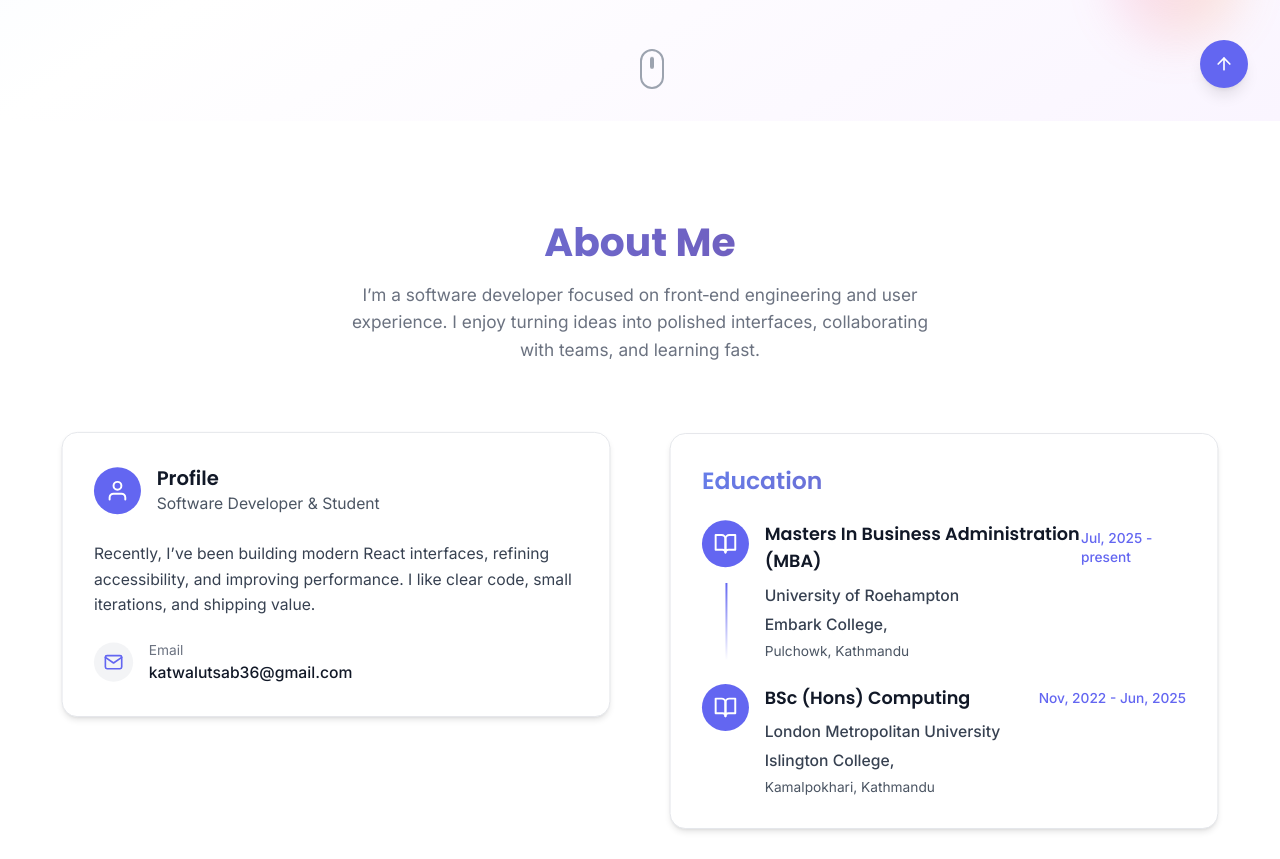
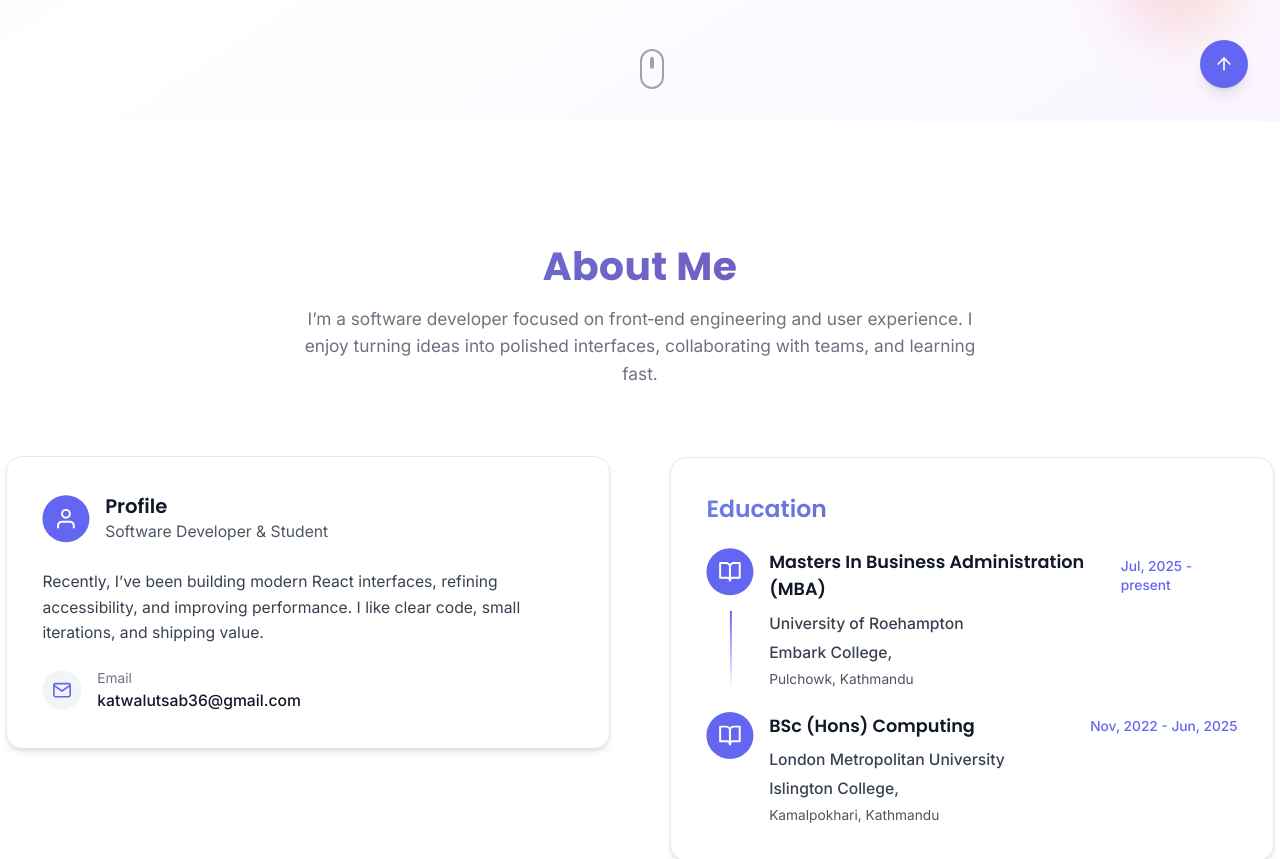
Before and after one commit to BOMBxBAHADUR/my-portfolio, a React (Create React App) app: page / in a window 1280 px wide. Shown: the part 680-1539 px from the top of the page. Built offline with nearby package versions, Linux system fonts and the light colour scheme.

Commit message:
style(layout): widen container ~10% (1584px), keep text scale; adjust spacing for more open feel

```diff
--- a/src/App.css
+++ b/src/App.css
@@ -30,6 +30,19 @@
 
 /* Keep content above ::before */
 .site-gradient > * { position: relative; z-index: 1; }
+
+/* Global typography tweaks for a more open feel */
+h1, h2 {
+  letter-spacing: 0.01em;
+}
+
+/* Space out stacked sections slightly more on large screens */
+@media (min-width: 1024px) {
+  .section {
+    padding-top: 6.5rem;
+    padding-bottom: 6.5rem;
+  }
+}
 
 /* Smooth scrolling for the entire app */
 html {
--- a/src/index.css
+++ b/src/index.css
@@ -60,13 +60,13 @@ h1, h2, h3, h4, h5, h6 {
 }
 
 .container {
-  max-width: 1200px;
+  max-width: 1584px; /* ~10% wider than 1440 for a slightly wider layout */
   margin: 0 auto;
-  padding: 0 1rem;
+  padding: 0; /* rely on px-4 in markup for side padding */
 }
 
 .section {
-  padding: 5rem 0;
+  padding: 6.5rem 0; /* keep comfortable, not exaggerated vertical space */
   background-color: var(--bg-primary);
   transition: background-color 0.3s ease;
 }
@@ -86,8 +86,8 @@ h1, h2, h3, h4, h5, h6 {
   font-size: 1.1rem;
   color: var(--text-secondary);
   text-align: center;
-  margin-bottom: 3rem;
-  max-width: 600px;
+  margin-bottom: 4rem; /* more spacing under subtitle */
+  max-width: 720px; /* allow wider subtitle lines */
   margin-left: auto;
   margin-right: auto;
 }
@@ -133,10 +133,18 @@ h1, h2, h3, h4, h5, h6 {
 .card {
   background: var(--bg-primary);
   border-radius: 1rem;
-  padding: 2rem;
+  padding: 2.25rem; /* roomier cards */
   box-shadow: var(--shadow-md);
   transition: all 0.3s ease;
   border: 1px solid var(--border-color);
+}
+
+/* Desktop: increase card padding and grid gaps for a spacious feel */
+@media (min-width: 1024px) {
+  /* keep card padding moderate; let width, not padding, provide space */
+  .card { padding: 2.25rem; }
+  /* do not force a global grid gap; let per-section classes control it */
+  .container { max-width: 1584px; }
 }
 
 .card:hover {
@@ -363,6 +371,19 @@ h1, h2, h3, h4, h5, h6 {
   }
 }
 
+
+html {
+  font-size: 16px;
+}
+
+/* Scale up base size on larger screens for more open layout */
+@media (min-width: 1024px) {
+  html { font-size: 16px; } /* no zooming text on desktop */
+}
+@media (min-width: 1536px) {
+  html { font-size: 16px; }
+}
+
 /* Fix iOS zoom on inputs by setting base font-size */
 @media (max-width: 480px) {
   html, body {
```
